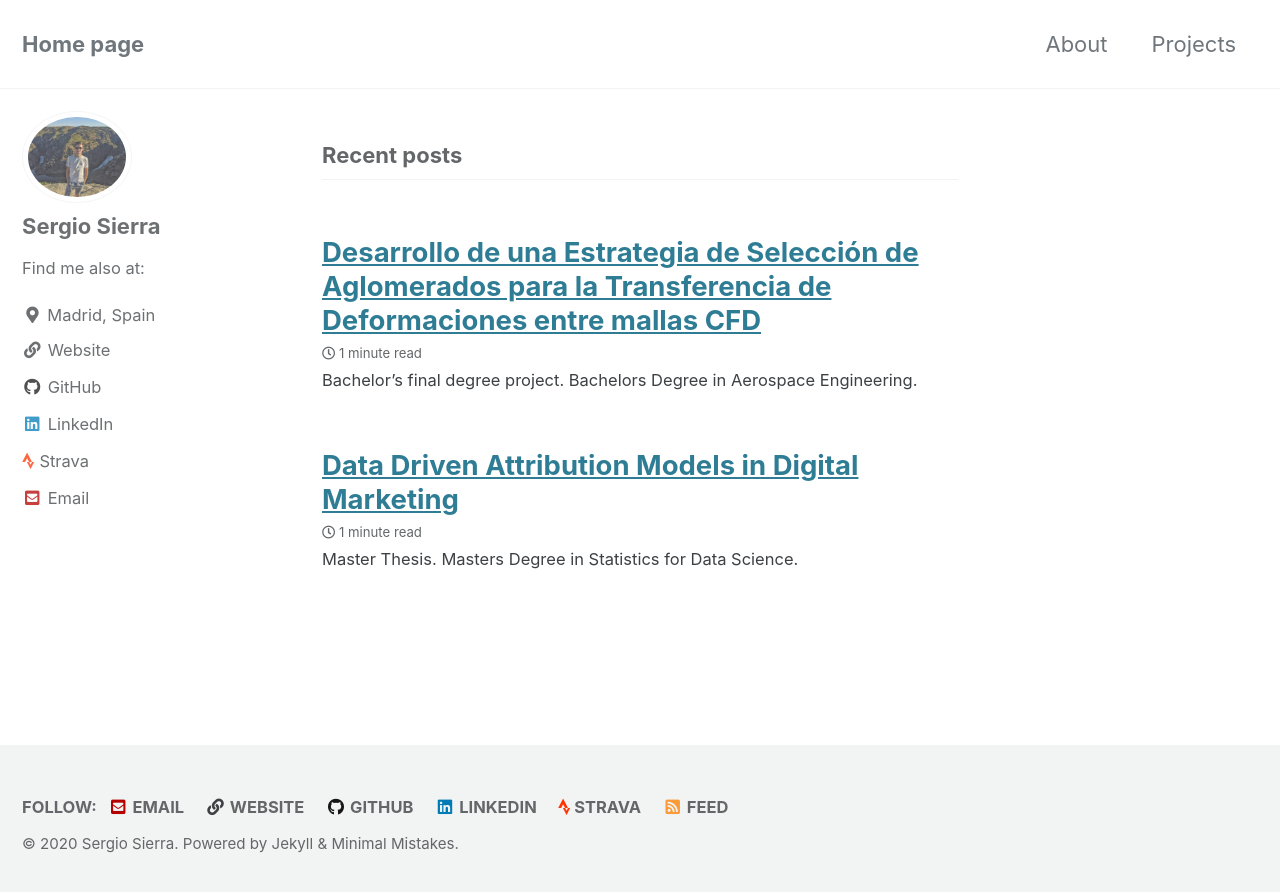
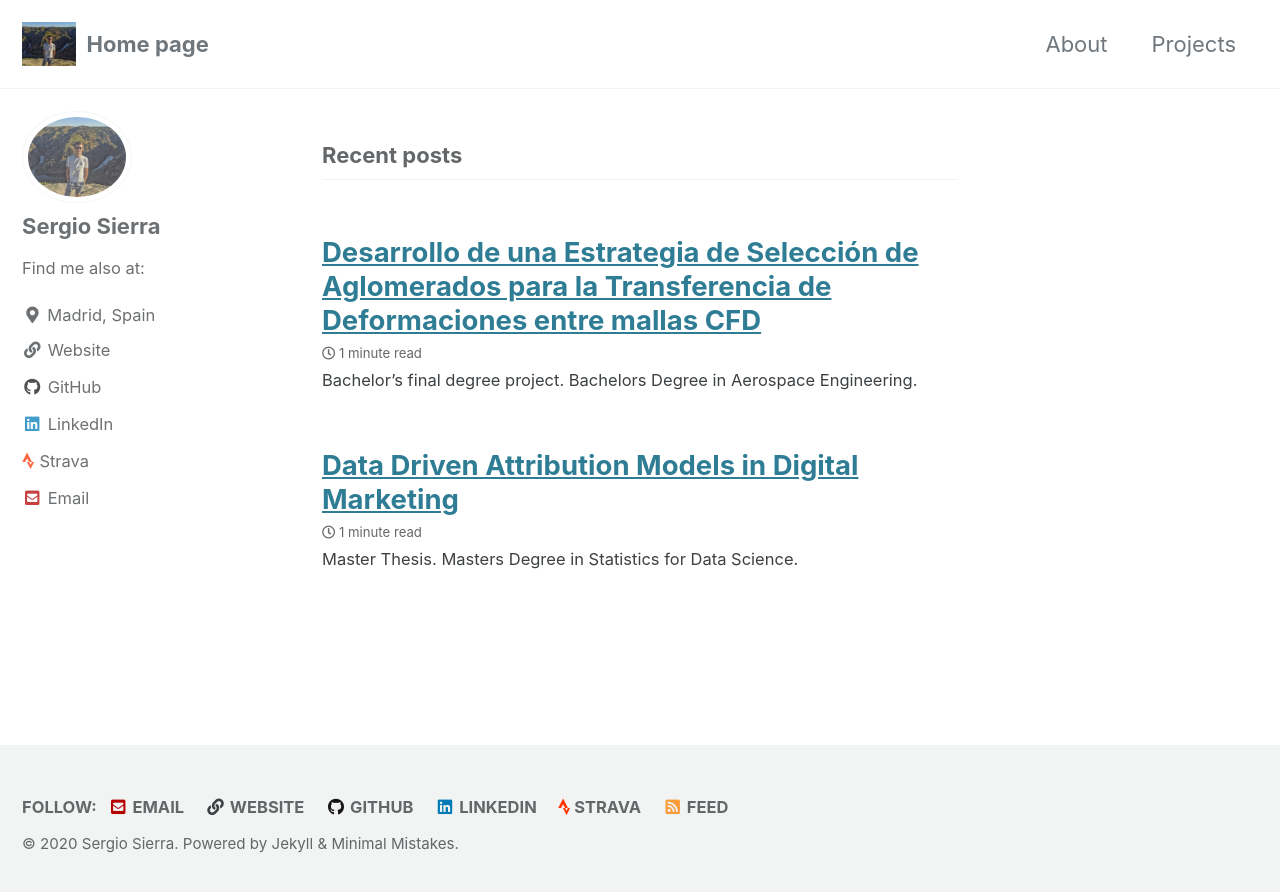
Before and after one commit to sesiga/sesiga.github.io, a Jekyll site: the page built from index.html, in a window 1280 px wide. Shown: the top 892 px of the page. Built offline with Jekyll 4.4.1, drawn with Linux system fonts in a browser that asks for light colours; cached includes are drawn as plain includes; the list of posts is cut into pages by our own code.

Commit message:
update _config.yml

```diff
--- a/_config.yml
+++ b/_config.yml
@@ -25,7 +25,7 @@ url                      : https://www.sergiosierrag.com/ #"https://sesiga.githu
 baseurl                  : # the subpath of your site, e.g. "/blog"
 repository               : # GitHub username/repo-name e.g. "mmistakes/minimal-mistakes"
 teaser                   : #"/assets/images/portrait.jpg"
-logo                     : #"/images/portrait2.jpeg"
+logo                     : "/images/portrait2.jpeg"
 masthead_title           : # overrides the website title displayed in the masthead, use " " for no title
 # breadcrumbs            : false # true, false (default)
 words_per_minute         : 200
```
